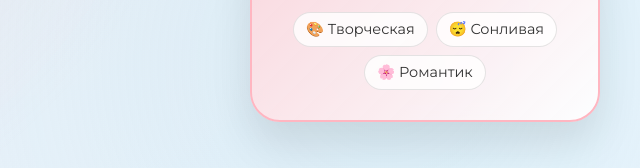
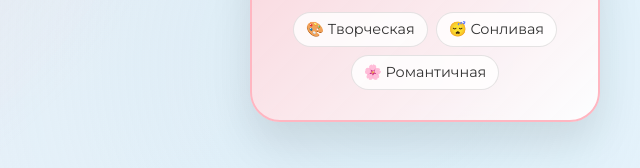
Before and after one commit to V1mer321/Weeding, a plain HTML site: page index.html in a window 1280 px wide. Shown: the part 7632-7800 px from the top of the page, 640-1280 px from the left. Drawn offline with nearby package versions, Linux system fonts and the light colour scheme.

Commit message:
Исправление: Романтик  Романтичная

```diff
--- a/index.html
+++ b/index.html
@@ -359,7 +359,7 @@
                         <div class="avatar-traits">
                             <span class="trait">🎨 Творческая</span>
                             <span class="trait">😴 Сонливая</span>
-                            <span class="trait">🌸 Романтик</span>
+                            <span class="trait">🌸 Романтичная</span>
                         </div>
                     </div>
 
```
